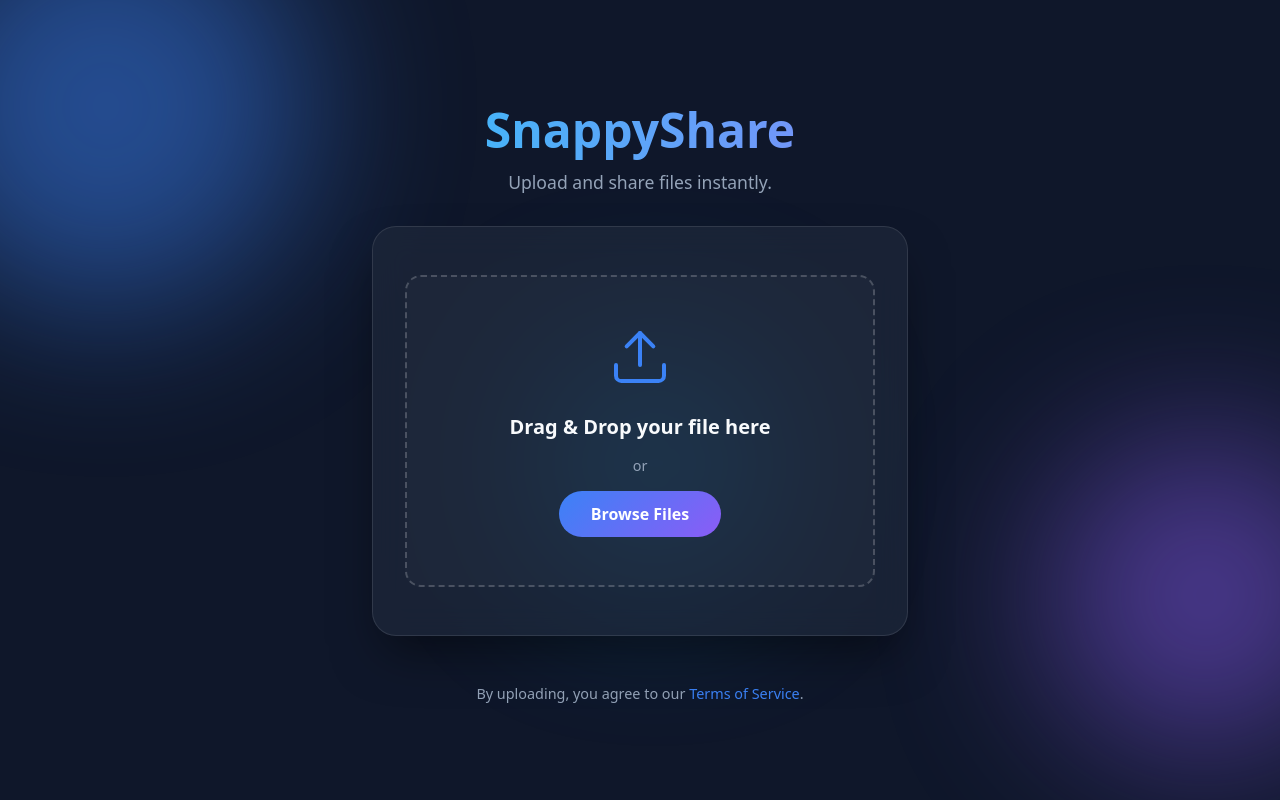
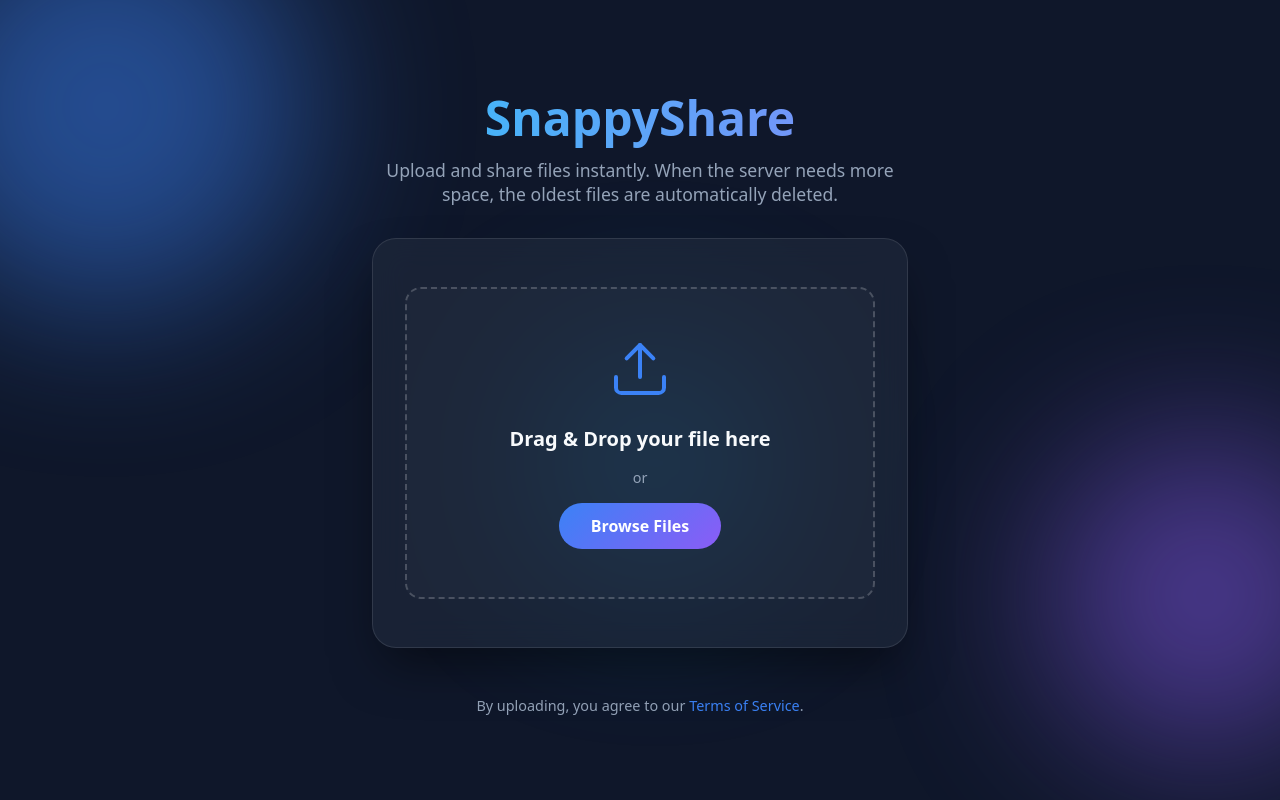
Before and after one commit to s1522711/snappyshare, a website: page public/index.html in a window 1280 px wide. Drawn offline with Linux system fonts and the light colour scheme; no server answers.

Commit message:
docs: update landing page description to clarify automatic file deletion policy

```diff
--- a/public/index.html
+++ b/public/index.html
@@ -17,7 +17,7 @@
     <main class="container">
         <header class="app-header">
             <h1>SnappyShare</h1>
-            <p>Upload and share files instantly.</p>
+            <p>Upload and share files instantly. When the server needs more space, the oldest files are automatically deleted.</p>
         </header>
 
         <section class="upload-card">
```
